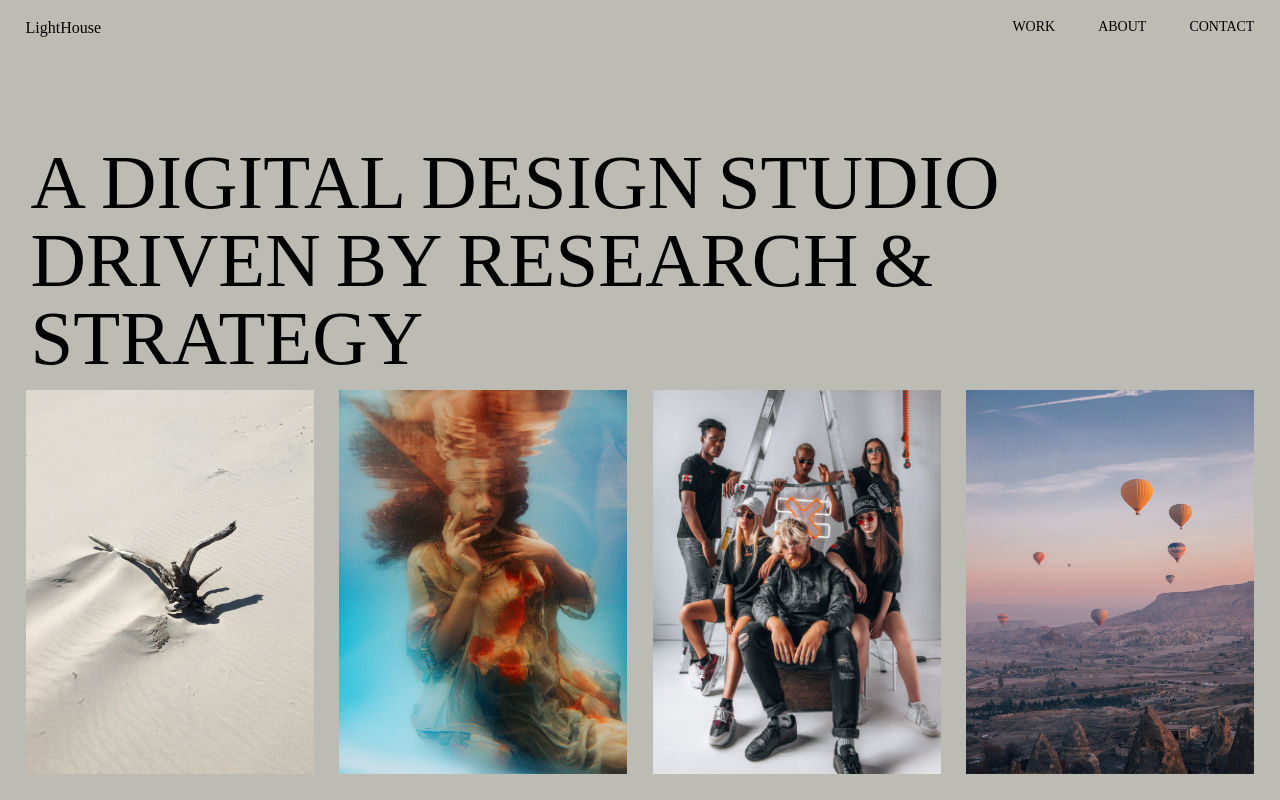
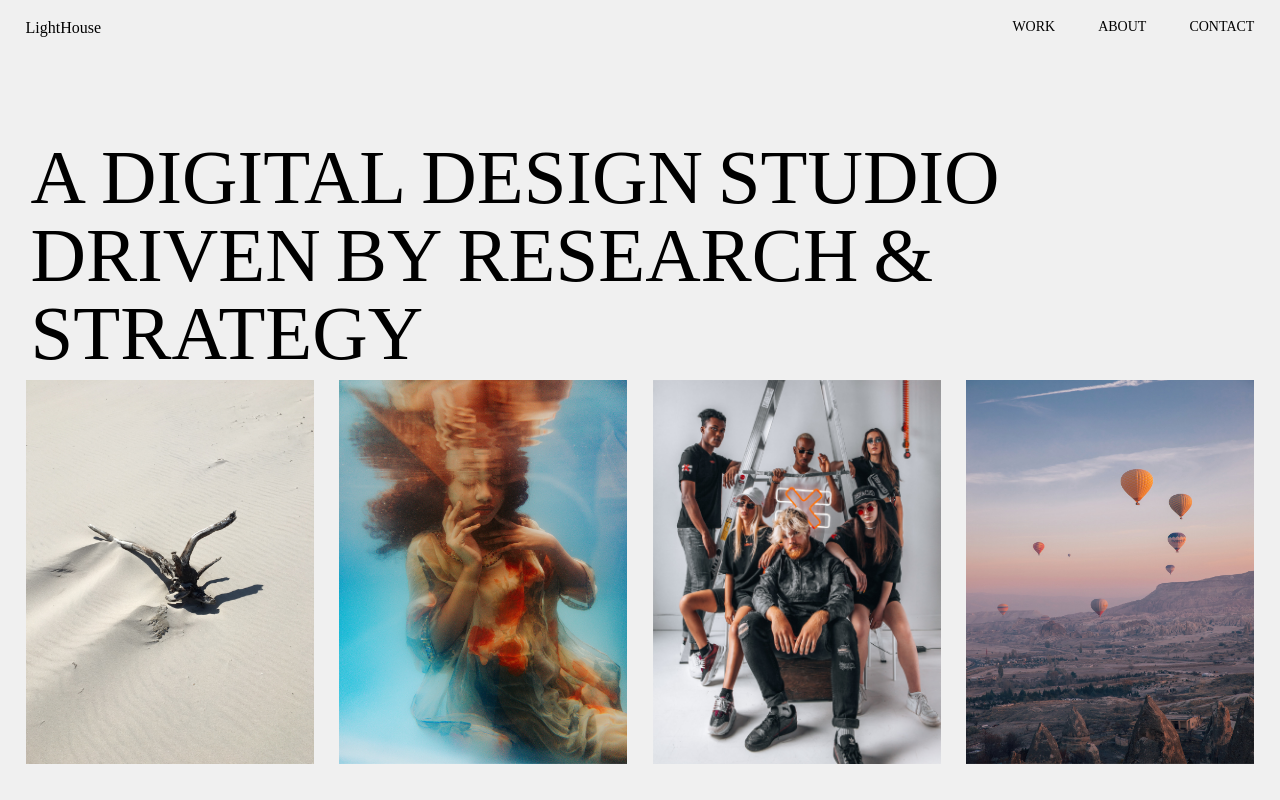
Before and after one commit to muhsinkamil/loveearth, a React (Vite) app: page / in a window 1280 px wide. Shown: the top 800 px of the page. Built offline with nearby package versions, Linux system fonts and the light colour scheme.

Commit message:
change bg per page

```diff
--- a/src/App.scss
+++ b/src/App.scss
@@ -1,6 +1,5 @@
-@import "./styles/colors.scss";
+@import './styles/colors.scss';
 
 .App {
-  background-color: var(--background-primary);
   width: 100vw;
 }
--- a/src/components/Navbar/Navbar.scss
+++ b/src/components/Navbar/Navbar.scss
@@ -1,7 +1,8 @@
 @import '../../styles/colors.scss';
 
 .nav-container {
-  background-color: var(--background-primary);
+  // background-color: var(--background-primary);
+  // background-color: #f0f0f0;
   height: 56px;
   display: flex;
   padding: 1.5vw 2vw;
--- a/src/components/Navbar/index.tsx
+++ b/src/components/Navbar/index.tsx
@@ -7,9 +7,10 @@ import { hideBodyOverflow } from '../../helpers';
 type Props = {
   leftLogo: string;
   rightItems: { item: string; navigateTo?: string }[];
+  bg: string;
 };
 
-const Navbar = ({ leftLogo, rightItems }: Props) => {
+const Navbar = ({ leftLogo, rightItems, bg }: Props) => {
   const [fixedPos, setFixedPos] = useState(false);
 
   const {
@@ -33,7 +34,11 @@ const Navbar = ({ leftLogo, rightItems }: Props) => {
   return (
     <div
       className="nav-container"
-      style={fixedPos ? { position: 'fixed' } : {}}
+      style={
+        fixedPos
+          ? { position: 'fixed', backgroundColor: bg }
+          : { backgroundColor: bg }
+      }
     >
       <Link to="/">
         <div className="left-item">{leftLogo}</div>
--- a/src/hoc/NavHOC.tsx
+++ b/src/hoc/NavHOC.tsx
@@ -1,7 +1,7 @@
 import React from 'react';
 import { Navbar } from '../components';
 
-const withNavBar = (WrappedComponent: any) => {
+const withNavBar = (WrappedComponent: any, bg: string) => {
   return class Wrapper extends React.Component {
     render() {
       return (
@@ -13,6 +13,7 @@ const withNavBar = (WrappedComponent: any) => {
               { item: 'ABOUT', navigateTo: '/about' },
               { item: 'CONTACT' },
             ]}
+            bg={bg}
           />
           <WrappedComponent {...this.props} />
         </>
--- a/src/pages/About.tsx
+++ b/src/pages/About.tsx
@@ -10,8 +10,7 @@ import withLoadingScreen from '../hoc/pageTransition';
 
 const About = () => {
   return (
-    <>
-      <div className="std-container">
+    <div className="std-container" style={{ backgroundColor: '#bcbcb4' }}>
       <Header
         contents={[
           'CAPTURING',
@@ -25,7 +24,7 @@ const About = () => {
           'DO',
         ]}
         customContainerStyles={{
-            margin: '5px',
+          margin: '0 5px',
           paddingTop: '14vw',
           fontSize: '6vw',
           lineHeight: '5vw',
@@ -40,11 +39,11 @@ const About = () => {
 
       <AboutScroll />
     </div>
-    </>
   );
 };
 
-const pageWithNav = withNavBar(About);
+// About background: background-primary
+const pageWithNav = withNavBar(About, '#bcbcb4');
 const pageWithFooter = withFooter(pageWithNav, {
   nextPageLabel: 'work',
   nextPageLink: '/work',
--- a/src/pages/Home.tsx
+++ b/src/pages/Home.tsx
@@ -20,7 +20,7 @@ const Home = () => {
   );
 
   return (
-    <>
+    <div style={{ backgroundColor: '#f0f0f0' }}>
       <motion.div
         exit={{ translateX: 500 }}
         transition={{ duration: 400 }}
@@ -39,7 +39,7 @@ const Home = () => {
             'STRATEGY',
           ]}
           customContainerStyles={{
-            margin: '5px',
+            margin: '0 5px',
             paddingTop: '7vw',
             fontSize: '6vw',
             lineHeight: '5vw',
@@ -104,11 +104,12 @@ const Home = () => {
 
         <Accordion accContent={brandsWorked} />
       </section>
-    </>
+    </div>
   );
 };
 
-const pageWithNav = withNavBar(Home);
+// Home color = --white-background-primary
+const pageWithNav = withNavBar(Home, '#f0f0f0');
 const pageWithFooter = withFooter(pageWithNav, {
   nextPageLabel: 'About',
   nextPageLink: '/about',
--- a/src/pages/Works/index.tsx
+++ b/src/pages/Works/index.tsx
@@ -111,6 +111,7 @@ const Work = () => {
       onClick={() => {
         if (isFilterOpen) setFilterOpen(false);
       }}
+      style={{ backgroundColor: '#f0f0f0' }}
     >
       <Header
         contents={['WORK']}
@@ -203,7 +204,8 @@ const Work = () => {
   );
 };
 
-const pageWithNav = withNavBar(Work);
+// Works color = --white-background-primary
+const pageWithNav = withNavBar(Work, '#f0f0f0');
 const pageWithFooter = withFooter(pageWithNav, {
   nextPageLabel: 'About',
   nextPageLink: '/about',
--- a/src/styles/colors.scss
+++ b/src/styles/colors.scss
@@ -1,5 +1,6 @@
-@import "./globalrules.scss";
+@import './globalrules.scss';
 
 :root {
   --background-primary: #bcbcb4;
+  --white-background-primary: #f0f0f0;
 }
```
Lines whose indentation alone changed are shown as unchanged.
